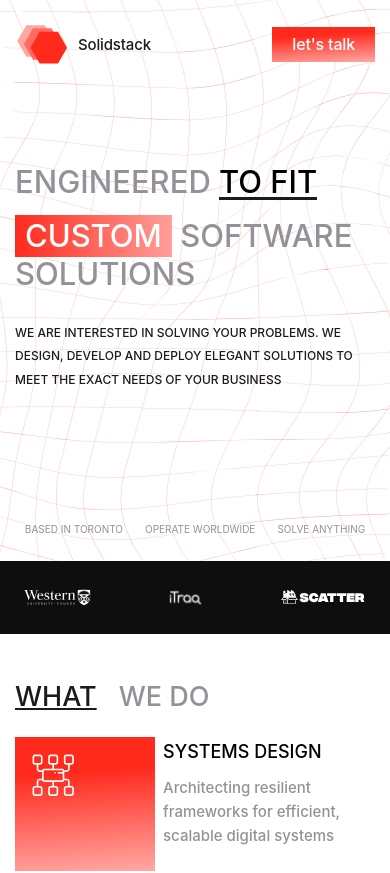
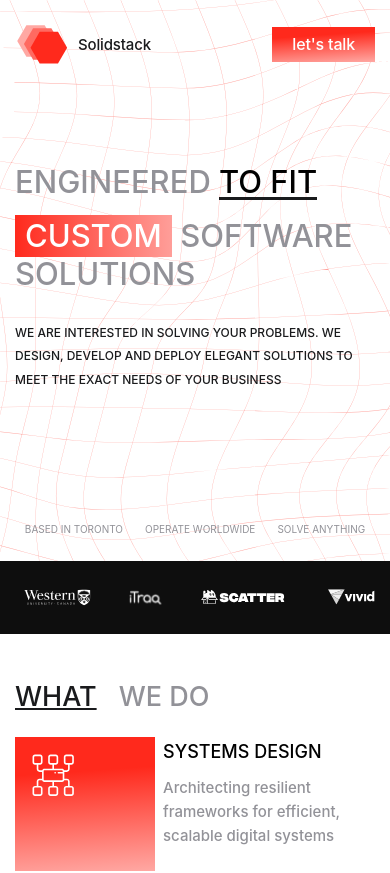
Before and after one commit to Hillel1408/solidstack, a Next.js app: page / in a window 390 px wide. Shown: the top 873 px of the page. Built offline with nearby package versions, Linux system fonts and the light colour scheme.

Commit message:
правки

```diff
--- a/src/app/globals.css
+++ b/src/app/globals.css
@@ -33,7 +33,7 @@
   .animation-2:before {
     animation-name: enter-line;
     animation-duration: 0.8s;
-    animation-delay: 0.7s;
+    animation-delay: 0.51s;
     transform-origin: left;
   }
 }
--- a/src/components/Intro/Intro.tsx
+++ b/src/components/Intro/Intro.tsx
@@ -1,7 +1,7 @@
 export default function Intro() {
   return (
     <div className="bg pt-[471px] pb-[443px] lg:pt-[325px] lg:pb-[331px] md:py-[200px] sm:py-[170px]">
-      <div className="_container flex justify-center flex-col gap-[20px] items-center ld:gap-[18px] md:gap-[16px] sm:gap-[10px] sm:items-start">
+      <div className="_container flex justify-center flex-col gap-[20px] items-center text-center ld:gap-[18px] md:gap-[16px] sm:gap-[10px] sm:items-start sm:text-left">
         <div className="overflow-hidden pb-[10px]">
           <h2 className="animation-1 font-medium text-[55px] leading-[80%] uppercase text-[#929298] lg:text-[41px] md:text-[35px] sm:text-[31px]">
             engineered{" "}
--- a/src/components/Partners/Partners.tsx
+++ b/src/components/Partners/Partners.tsx
@@ -20,7 +20,7 @@ export default function Partners() {
             <li key={index}>{item}</li>
           ))}
         </ul>
-        <div className="flex gap-[75px] items-center lg:gap-[63px] lg:mx-auto md:overflow-auto md:pb-1">
+        <div className="flex gap-[75px] items-center lg:gap-[63px] lg:mx-auto md:overflow-auto md:pb-1 md:gap-[43px] sm:gap-[23px]">
           <span className="text-[15px] leading-[96%] uppercase text-white lg:text-[11px] md:hidden">
             our clients:
           </span>
```
